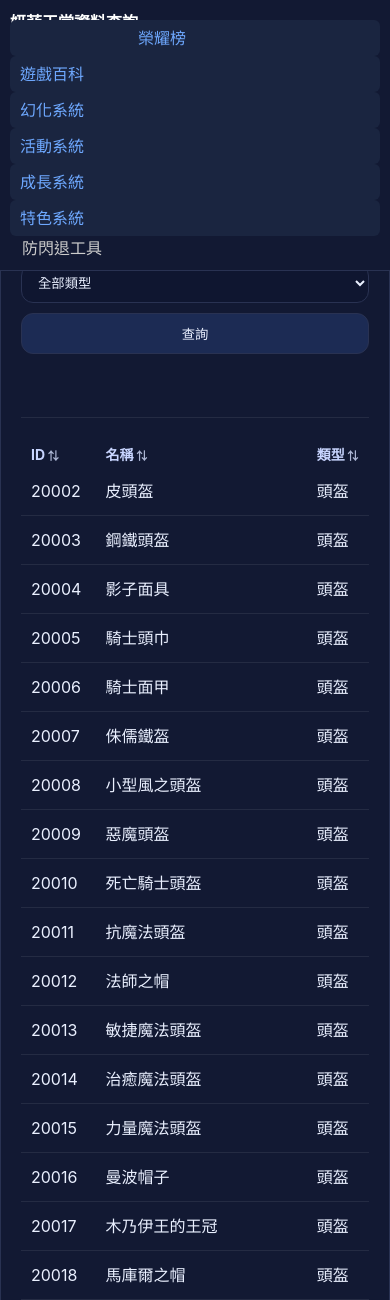
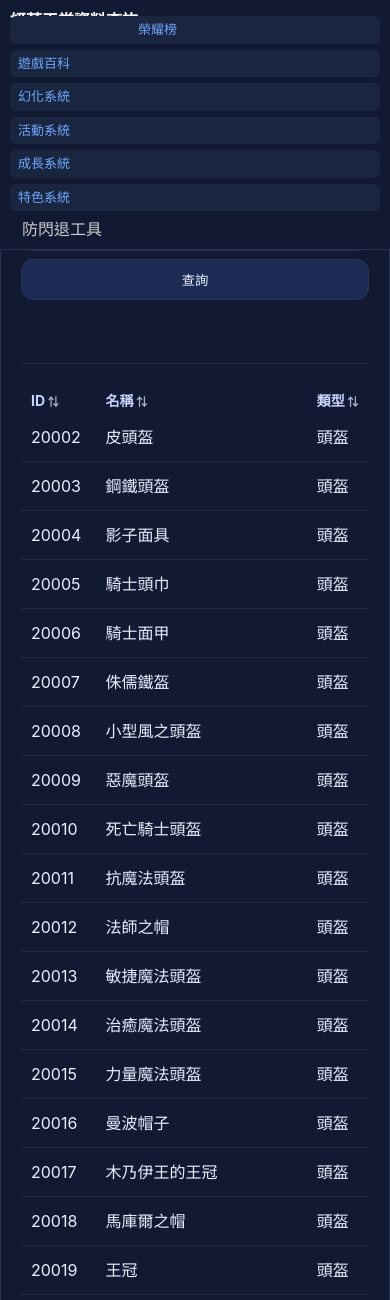
Before and after one commit to justminguo/yanfei-heaven-frontend, a Flask app: page /armors in a window 390 px wide. Shown: the top 1300 px of the page. Run offline with Flask 3, Linux system fonts and the light colour scheme; data comes from the database, SQL or seed files in the repository; parts of the project's set-up code (start-up, migrations or seed data) failed here and were passed over.

Commit message:
Fix mobile menu: reduce padding, smaller font, scrollable navbar

```diff
--- a/static/style.css
+++ b/static/style.css
@@ -255,44 +255,46 @@ th.sort-desc:after { content: ' \25BC'; color: #6ea8fe; }
 
 /* 響應式 -手機 */
 @media (max-width: 768px) {
-    main.container, .page { padding-top: 120px; }
-    .topbar-inner { padding: 10px; }
+    main.container, .page { padding-top: 70px; }
+    .topbar { position: fixed; top: 0; left: 0; right: 0; z-index: 9999; max-height: 100vh; overflow-y: auto; }
+    .topbar-inner { padding: 8px 10px; }
     .nav {
         float: none;
-        margin-top: 10px;
+        margin-top: 8px;
         display: block;
         width: 100%;
     }
     .nav li {
         display: inline-block;
         margin-left: 0;
-        margin-right: 8px;
-        margin-bottom: 8px;
-        padding: 6px 10px;
+        margin-right: 6px;
+        margin-bottom: 6px;
+        padding: 4px 8px;
         background: #1a2540;
         border-radius: 6px;
+        font-size: 13px;
     }
-    .nav li a { display: block; }
+    .nav li a { display: block; font-size: 13px; }
 
     /* 下拉選單 - 手機版 */
-    .dropdown { display: block; width: 100%; }
-    .dropdown-toggle { display: block; width: 100%; padding: 6px 10px; background: #1a2540; border-radius: 6px; }
+    .dropdown { display: block; width: 100%; margin-bottom: 6px; }
+    .dropdown-toggle { display: block; width: 100%; padding: 4px 8px; background: #1a2540; border-radius: 6px; font-size: 13px; }
     .dropdown-menu {
         position: static;
         display: none;
         width: 100%;
-        margin-top: 5px;
+        margin-top: 4px;
         background: #0f1630;
         border: 1px solid #293252;
         border-radius: 8px;
         box-shadow: none;
-        padding: 5px 0;
+        padding: 4px 0;
     }
-    .dropdown-menu a { padding: 10px 16px; border-bottom: 1px solid #293252; }
+    .dropdown-menu a { padding: 8px 12px; border-bottom: 1px solid #293252; font-size: 13px; }
     .dropdown-menu a:last-child { border-bottom: none; }
     .dropdown.open .dropdown-menu { display: block; }
 
-    .filters input, .filters select { width: 100%; margin-bottom: 10px; }
+    .filters input, .filters select { width: 100%; margin-bottom: 8px; }
     .filters button { clear: both; width: 100%; }
     table { min-width: 620px; }
 }
```
